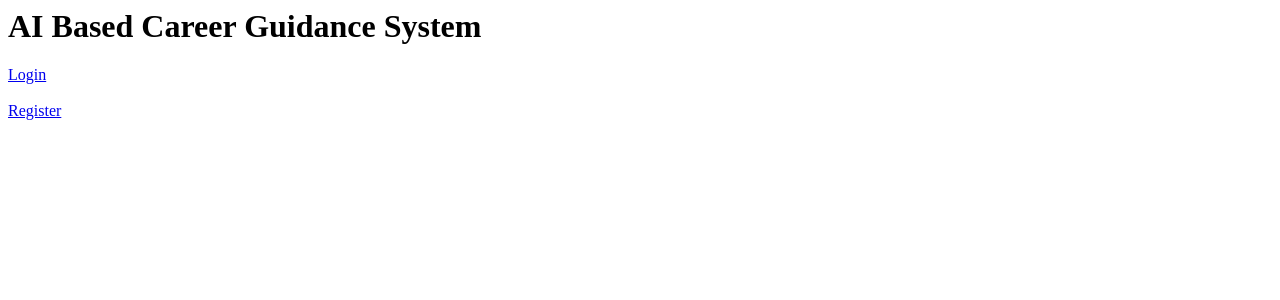
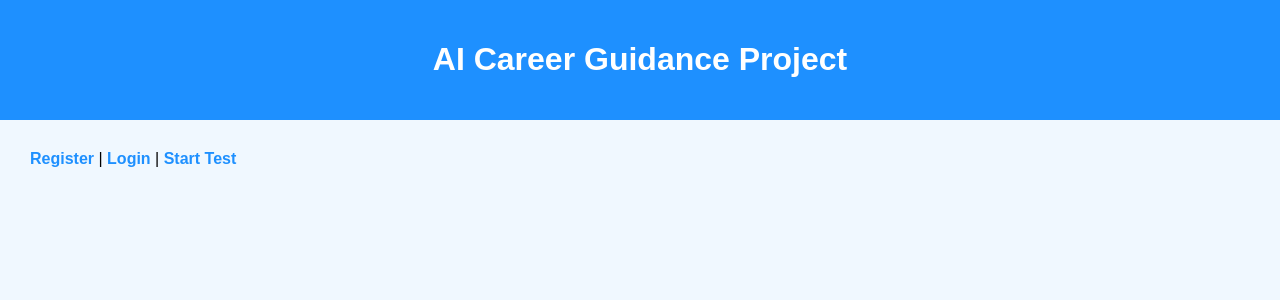
Before and after one commit to priyuuu-0906/AI-Career-Guidance-System, a Flask app: page / in a window 1280 px wide. Shown: the top 300 px of the page. Run offline with Flask 3, Linux system fonts and the light colour scheme.

Commit message:
Revamp home.html structure and content
Signed-off-by: Priyadharshini Suresh  <priyadharshinivijaya0906@gmail.com>

```diff
--- a/templates/home.html
+++ b/templates/home.html
@@ -1,5 +1,14 @@
-<h1>AI Based Career Guidance System</h1>
-
-<a href="/login">Login</a>
-<br><br>
-<a href="/register">Register</a>
+<!DOCTYPE html>
+<html>
+<head>
+<link rel="stylesheet" href="{{ url_for('static', filename='style.css') }}">
+</head>
+<body>
+<header><h1>AI Career Guidance Project</h1></header>
+<main>
+<a href="/register">Register</a> |
+<a href="/login">Login</a> |
+<a href="/aptitude">Start Test</a>
+</main>
+</body>
+</html>
```
